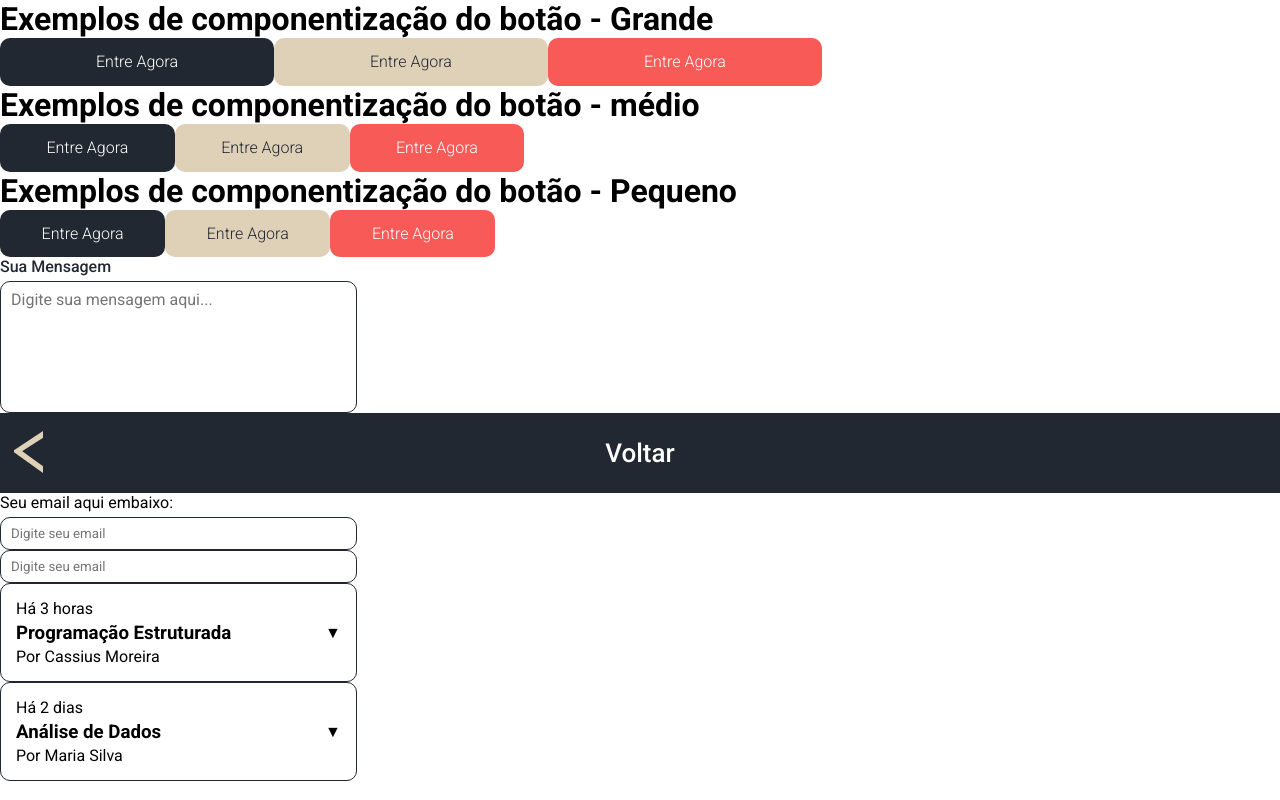
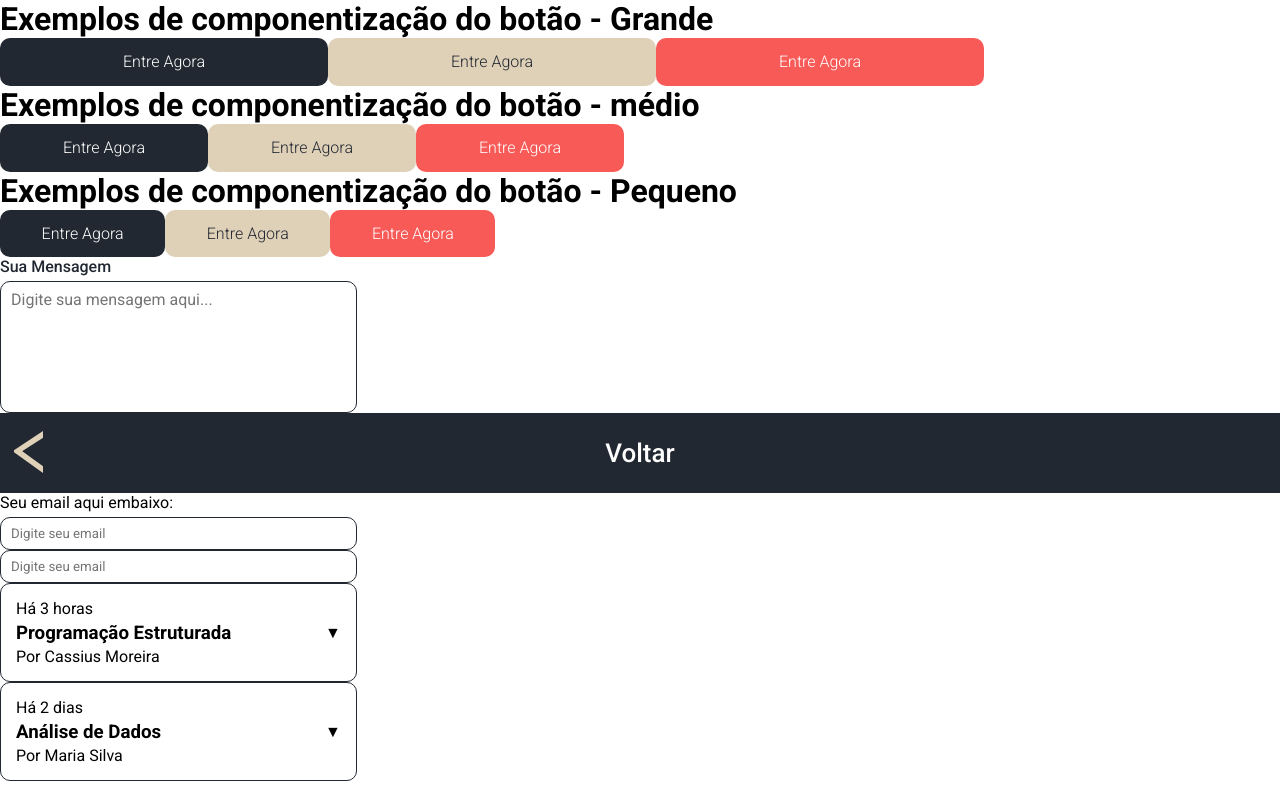
Before and after one commit to joaogabriell126/PFE_25.2_8002_V, a React (Vite) app: page / in a window 1280 px wide. Built offline with nearby package versions, Linux system fonts and the light colour scheme.

Commit message:
styles: Correção da largura minima dos botões

```diff
--- a/src/components/ui/Button/Button.module.scss
+++ b/src/components/ui/Button/Button.module.scss
@@ -2,7 +2,7 @@
 
 .btn {
     padding: 0.9rem 6rem;
-    //height: 45px;
+    min-width: 20.5rem;
     border: none;
     border-radius: $border-radius-base;
     font-size: $font-size-body;
@@ -37,11 +37,13 @@
     }
 
     &--medium {
-        padding: 0.9rem 2.9rem; // Padding menor
+        padding: 0.9rem 2.9rem;
+        min-width: 13rem;
     }
 
     &--small {
-        padding: 0.9rem 2.6rem; // Padding menor
+        padding: 0.9rem 2.6rem;
+        min-width: 10rem;
     }
 
 
```
